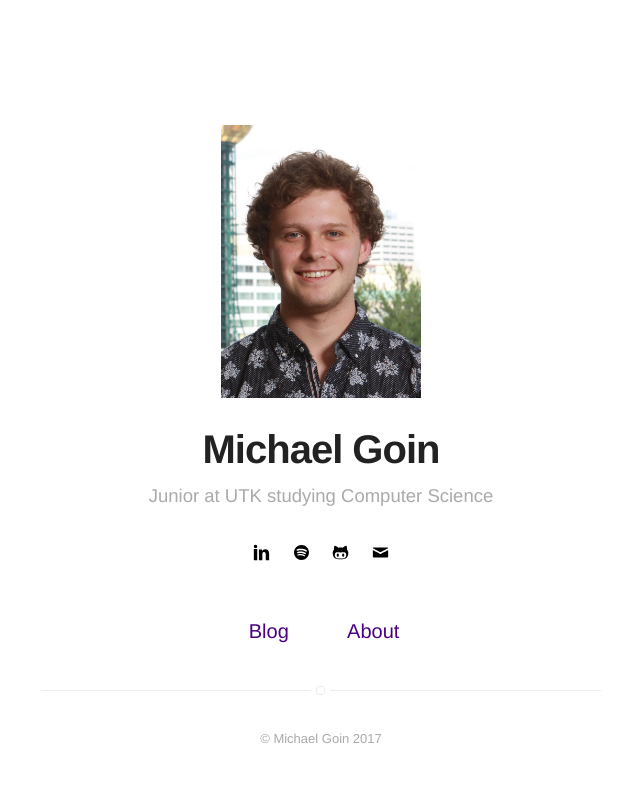
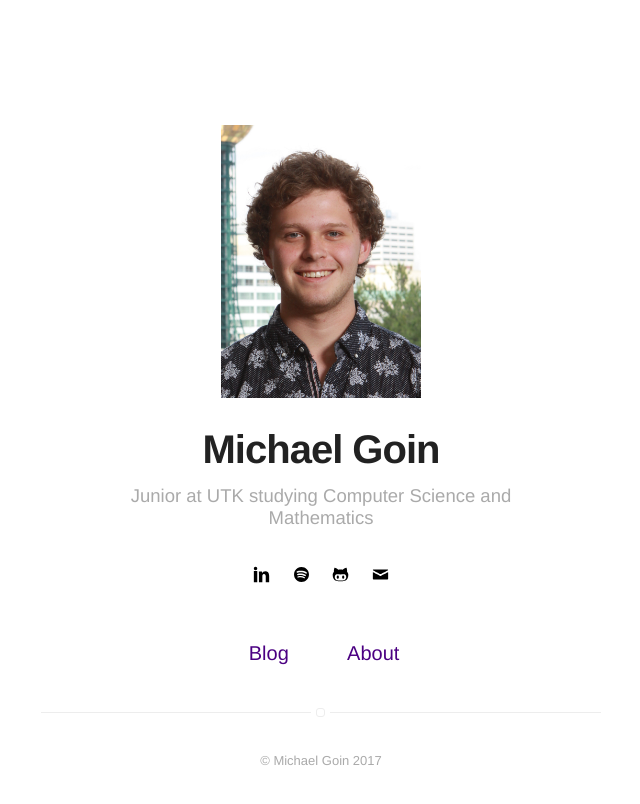
Before and after one commit to mgoin/mgoin.github.io, a Jekyll site: the page built from index.html, in a window 1280 px wide. Shown: the top 804 px of the page, without its empty margins (319-959 px from the left). Built offline with Jekyll 4.4.1, drawn with Linux system fonts in a browser that asks for light colours.

Commit message:
Update _config.yml

```diff
--- a/_config.yml
+++ b/_config.yml
@@ -1,6 +1,6 @@
 # main text of home
 name: Michael Goin
-bio: Junior at UTK studying Computer Science
+bio: Junior at UTK studying Computer Science and Mathematics
 
 # twitter summary info
 description: Homepage of Michael Goin
```
